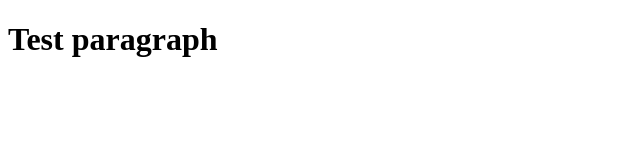
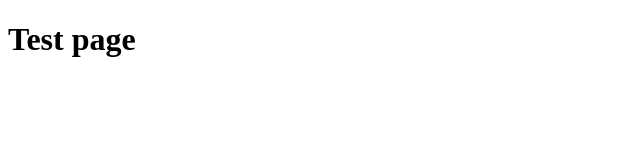
Before and after one commit to mak-phi/wdd230, a plain HTML site: page index.html in a window 1280 px wide. Shown: the whole page, without its empty margins (0-640 px from the left). Drawn offline with Linux system fonts and the light colour scheme.

Commit message:
test commit

```diff
--- a/index.html
+++ b/index.html
@@ -8,7 +8,7 @@
 </head>
 
 <body>
-    <h1>Test paragraph</h1>
+    <h1>Test page</h1>
 </body>
 
 </html>
```
